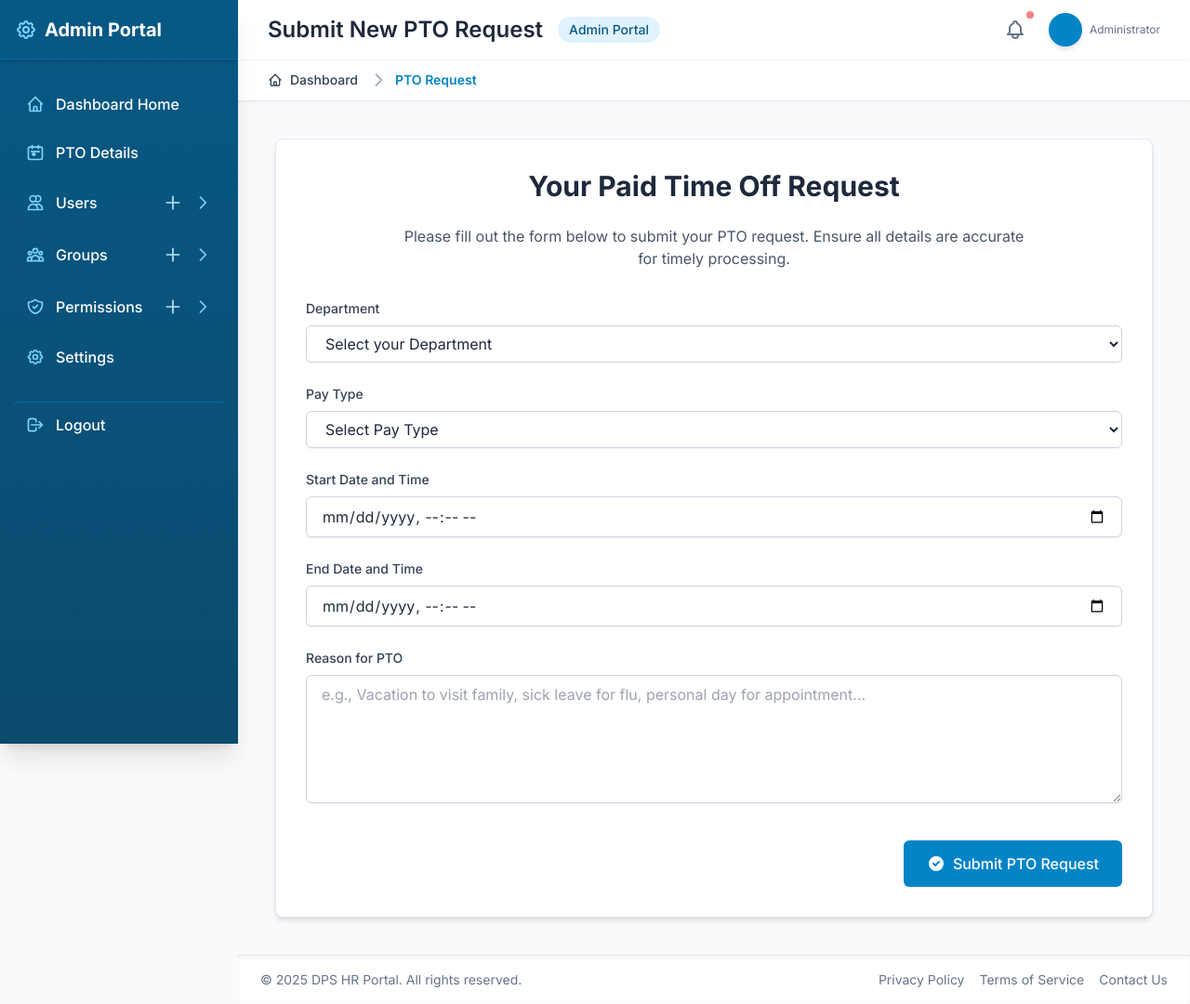
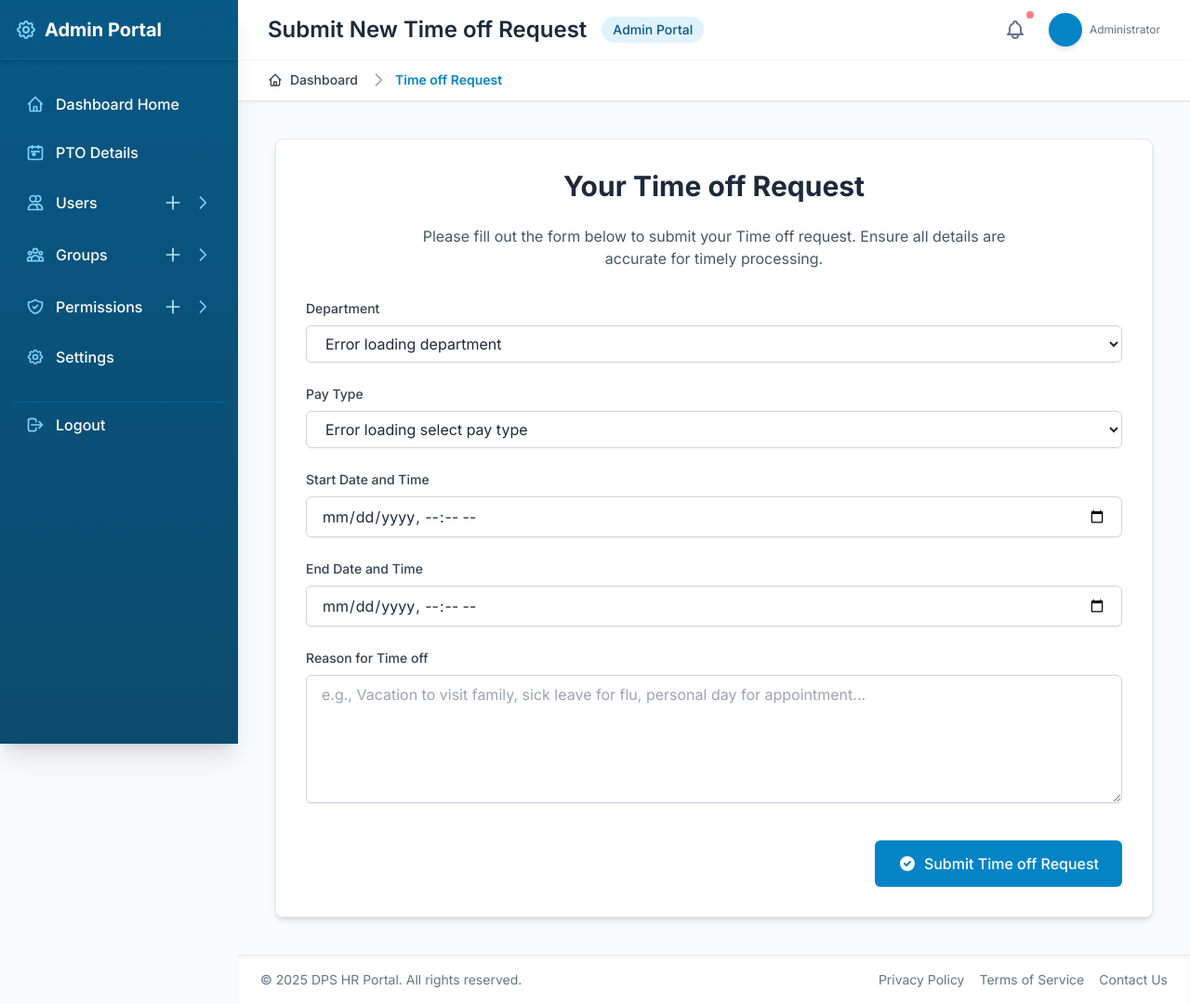
Before and after one commit to Paul447/HRMS, a Django app: template ptorequest/templates/ptorequest.html in a window 1280 px wide. Shown: the whole page at 93% size. Run offline with Django 5.2, Linux system fonts and the light colour scheme; the template is opened without the code that fills it, so the values that code supplies are empty; some libraries are stand-ins or nearby versions.

Commit message:
Get data and population te data into the frontend is done

```diff
--- a/HRMS/urls.py
+++ b/HRMS/urls.py
@@ -62,6 +62,7 @@ register_biweeklycron(router)
 urlpatterns = [
     path('auth/', include('hrmsauth.url')),
     path('auth/', include('ptobalance.url')),
+    path('auth/', include('ptorequest.url')),
     path('api/', include(router.urls)),
     path('admin/', admin.site.urls),
 
--- a/ptorequest/templates/ptorequest.html
+++ b/ptorequest/templates/ptorequest.html
@@ -1,7 +1,7 @@
 {% extends "dashboard.html" %}
 
-{% block title %}PTO Request{% endblock %}
-{% block page_title %}Submit New PTO Request{% endblock %}
+{% block title %}Time off Request{% endblock %}
+{% block page_title %}Submit New Time off Request{% endblock %}
 
 {% block breadcrumb_items %}
 <li aria-current="page">
@@ -9,31 +9,26 @@
         <svg xmlns="http://www.w3.org/2000/svg" class="h-5 w-5 text-secondary-400" fill="none" viewBox="0 0 24 24" stroke="currentColor">
             <path stroke-linecap="round" stroke-linejoin="round" stroke-width="2" d="M9 5l7 7-7 7" />
         </svg>
-        <span class="ml-1 text-sm font-semibold text-primary-600 md:ml-2">PTO Request</span>
+        <span class="ml-1 text-sm font-semibold text-primary-600 md:ml-2">Time off Request</span>
     </div>
 </li>
 {% endblock %}
 
 {% block content %}
 <div class="bg-white rounded-lg shadow-md p-6 md:p-8 border border-secondary-200">
-    <h2 class="text-2xl md:text-3xl font-extrabold text-secondary-800 mb-6 text-center">Your Paid Time Off Request</h2>
+    <h2 class="text-2xl md:text-3xl font-extrabold text-secondary-800 mb-6 text-center">Your Time off Request</h2>
     <p class="text-secondary-600 mb-8 text-center max-w-2xl mx-auto">
-        Please fill out the form below to submit your PTO request. Ensure all details are accurate for timely processing.
+        Please fill out the form below to submit your Time off request. Ensure all details are accurate for timely processing.
     </p>
 
-    <form action="/submit-pto-request" method="POST" class="space-y-6">
+    <form action="/submit-time-off-request" method="POST" class="space-y-6">
         {% csrf_token %} {# IMPORTANT: Keep this line for Django forms! #}
 
         <div>
             <label for="department_name" class="block text-sm font-medium text-secondary-700 mb-2">Department</label>
             <select id="department_name" name="department_name" required
                     class="block w-full px-4 py-2 border border-secondary-300 rounded-md shadow-sm focus:ring-primary-500 focus:border-primary-500 sm:text-base transition-all duration-200 ease-in-out bg-white text-secondary-800">
-                <option value="">Select your Department</option>
-                <option value="IT">IT Department</option>
-                <option value="HR">Human Resources</option>
-                <option value="Sales">Sales</option>
-                <option value="Marketing">Marketing</option>
-                <option value="Finance">Finance</option>
+                <option value="" disabled selected>Loading Departments...</option>
                 </select>
         </div>
 
@@ -41,11 +36,7 @@
             <label for="pay_types" class="block text-sm font-medium text-secondary-700 mb-2">Pay Type</label>
             <select id="pay_types" name="pay_types" required
                     class="block w-full px-4 py-2 border border-secondary-300 rounded-md shadow-sm focus:ring-primary-500 focus:border-primary-500 sm:text-base transition-all duration-200 ease-in-out bg-white text-secondary-800">
-                <option value="">Select Pay Type</option>
-                <option value="Vacation">Vacation</option>
-                <option value="Sick Leave">Sick Leave</option>
-                <option value="Personal Day">Personal Day</option>
-                <option value="Bereavement">Bereavement</option>
+                <option value="" disabled selected>Loading Pay Types...</option>
                 </select>
         </div>
 
@@ -62,7 +53,7 @@
         </div>
 
         <div>
-            <label for="reason" class="block text-sm font-medium text-secondary-700 mb-2">Reason for PTO</label>
+            <label for="reason" class="block text-sm font-medium text-secondary-700 mb-2">Reason for Time off</label>
             <textarea id="reason" name="reason" rows="5" required
                       class="block w-full px-4 py-2 border border-secondary-300 rounded-md shadow-sm focus:ring-primary-500 focus:border-primary-500 sm:text-base transition-all duration-200 ease-in-out text-secondary-800"
                       placeholder="e.g., Vacation to visit family, sick leave for flu, personal day for appointment..."></textarea>
@@ -74,9 +65,75 @@
                 <svg xmlns="http://www.w3.org/2000/svg" class="h-5 w-5 mr-2" viewBox="0 0 20 20" fill="currentColor">
                     <path fill-rule="evenodd" d="M10 18a8 8 0 100-16 8 8 0 000 16zm3.707-9.293a1 1 0 00-1.414-1.414L9 10.586 7.707 9.293a1 1 0 00-1.414 1.414l2 2a1 1 0 001.414 0l4-4z" clip-rule="evenodd" />
                 </svg>
-                Submit PTO Request
+                Submit Time off Request
             </button>
         </div>
     </form>
 </div>
+
+<script>
+    document.addEventListener('DOMContentLoaded', function() {
+        const departmentSelect = document.getElementById('department_name');
+        const payTypeSelect = document.getElementById('pay_types');
+
+        // Function to fetch and populate dropdowns
+        async function fetchAndPopulateDropdown(url, selectElement, defaultOptionText, valueKey, labelKey) {
+            try {
+                // Get CSRF token for Django
+                const csrftoken = document.querySelector('[name=csrfmiddlewaretoken]').value;
+
+                const response = await fetch(url, {
+                    method: 'GET',
+                    headers: {
+                        'Content-Type': 'application/json',
+                        'X-CSRFToken': csrftoken // Include CSRF token in headers for GET requests
+                    },
+                    credentials: 'include' // Important for sending cookies like sessionid
+                });
+
+                if (!response.ok) {
+                    const errorData = await response.json();
+                    throw new Error(`HTTP error! Status: ${response.status}. Message: ${errorData.detail || response.statusText}`);
+                }
+                const data = await response.json();
+
+                // Clear existing options and add the appropriate default
+                selectElement.innerHTML = `<option value="" disabled selected>${defaultOptionText}</option>`;
+
+                if (data && data.length > 0) {
+                    data.forEach(item => {
+                        const option = document.createElement('option');
+                        option.value = item[valueKey];
+                        option.textContent = item[labelKey];
+                        selectElement.appendChild(option);
+                    });
+                    // If you want to automatically select the first valid option, uncomment the line below
+                    // selectElement.value = data[0][valueKey];
+                } else {
+                    const option = document.createElement('option');
+                    option.value = "";
+                    option.textContent = `No ${defaultOptionText.toLowerCase().replace('loading ', '').replace('select your ', '').replace('...', '')} found`;
+                    option.disabled = true;
+                    selectElement.appendChild(option);
+                }
+
+            } catch (error) {
+                console.error(`Error fetching ${defaultOptionText.toLowerCase().replace('loading ', '').replace('select your ', '').replace('...', '')}:`, error);
+                selectElement.innerHTML = `<option value="" disabled selected>Error loading ${defaultOptionText.toLowerCase().replace('loading ', '').replace('select your ', '').replace('...', '')}</option>`;
+                selectElement.classList.add('border-red-500'); // Add a visual cue for error
+            }
+        }
+
+        // --- Fetch Departments ---
+        // IMPORTANT: Replace '/api/department/' with your actual API endpoint for departments
+        // Assuming your Department API returns objects like: { "id": 1, "name": "IT Department" }
+        fetchAndPopulateDropdown('/api/department/', departmentSelect, 'Select your Department', 'id', 'name');
+
+        // --- Fetch Pay Types ---
+        // IMPORTANT: Replace '/api/paytype/' with your actual API endpoint for pay types
+        // Assuming your PayType API returns objects like: { "id": 1, "name": "Vacation" }
+        fetchAndPopulateDropdown('/api/paytype/', payTypeSelect, 'Select Pay Type', 'id', 'name');
+    });
+
+</script>
 {% endblock %}
--- a/ptorequest/url.py
+++ b/ptorequest/url.py
@@ -0,0 +1,6 @@
+from django.urls import path
+from .views import PTORequestsView
+
+urlpatterns = [
+    path('ptorequest/', PTORequestsView.as_view(), name='ptorequest'),
+]
--- a/ptorequest/views.py
+++ b/ptorequest/views.py
@@ -12,3 +12,9 @@ class PTORequestsViewSet(viewsets.ModelViewSet):
     queryset = PTORequests.objects.all()
     serializer_class = PTORequestsSerializer
     permission_classes = [IsAuthenticated]
+
+class PTORequestsView(APIView):
+    permission_classes = [IsAuthenticated]
+
+    def get(self, request):
+        return render(request, 'ptorequest.html')
```
Also changed, not shown: ptorequest/serializer.py (+14 -5 lines).
